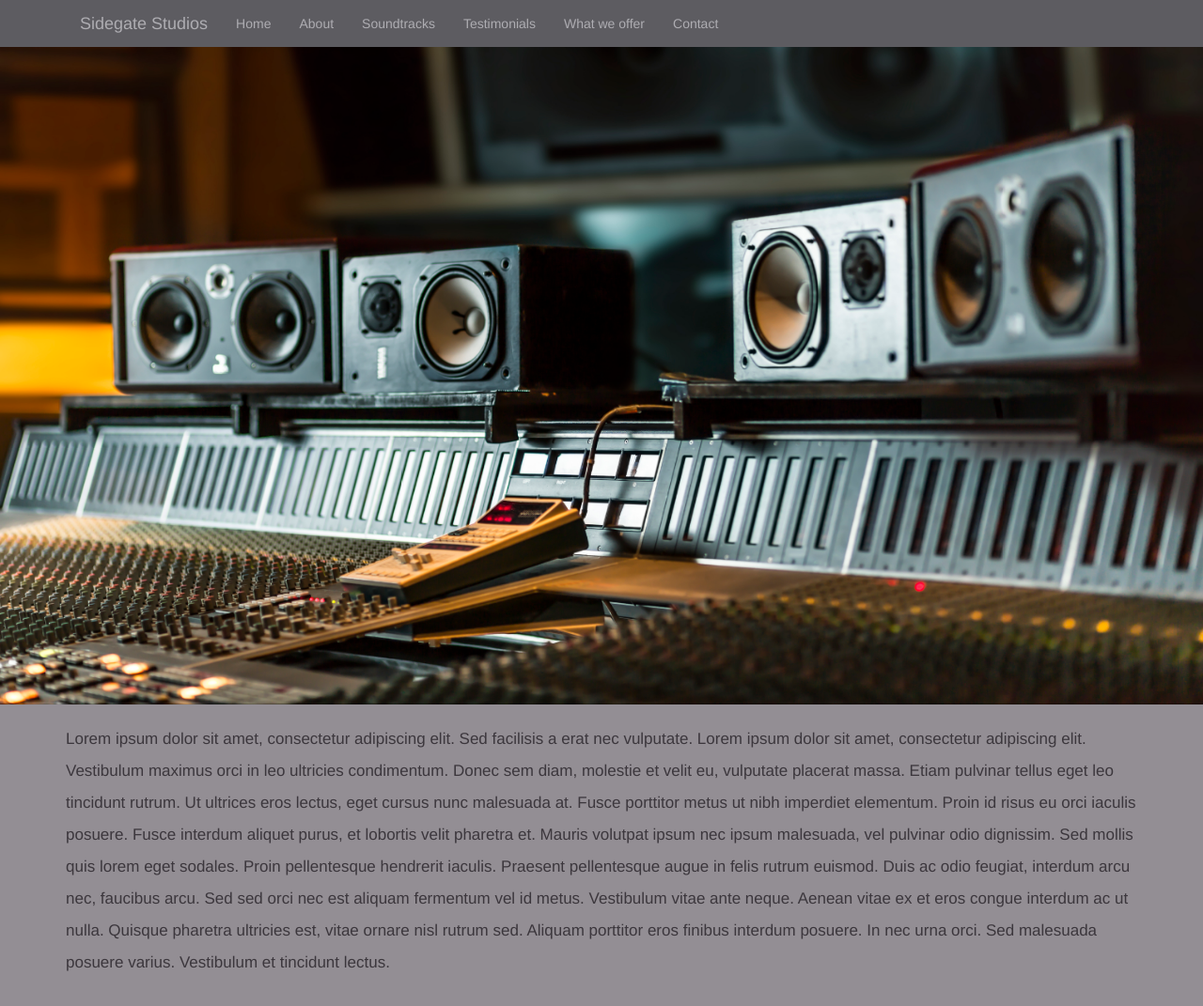
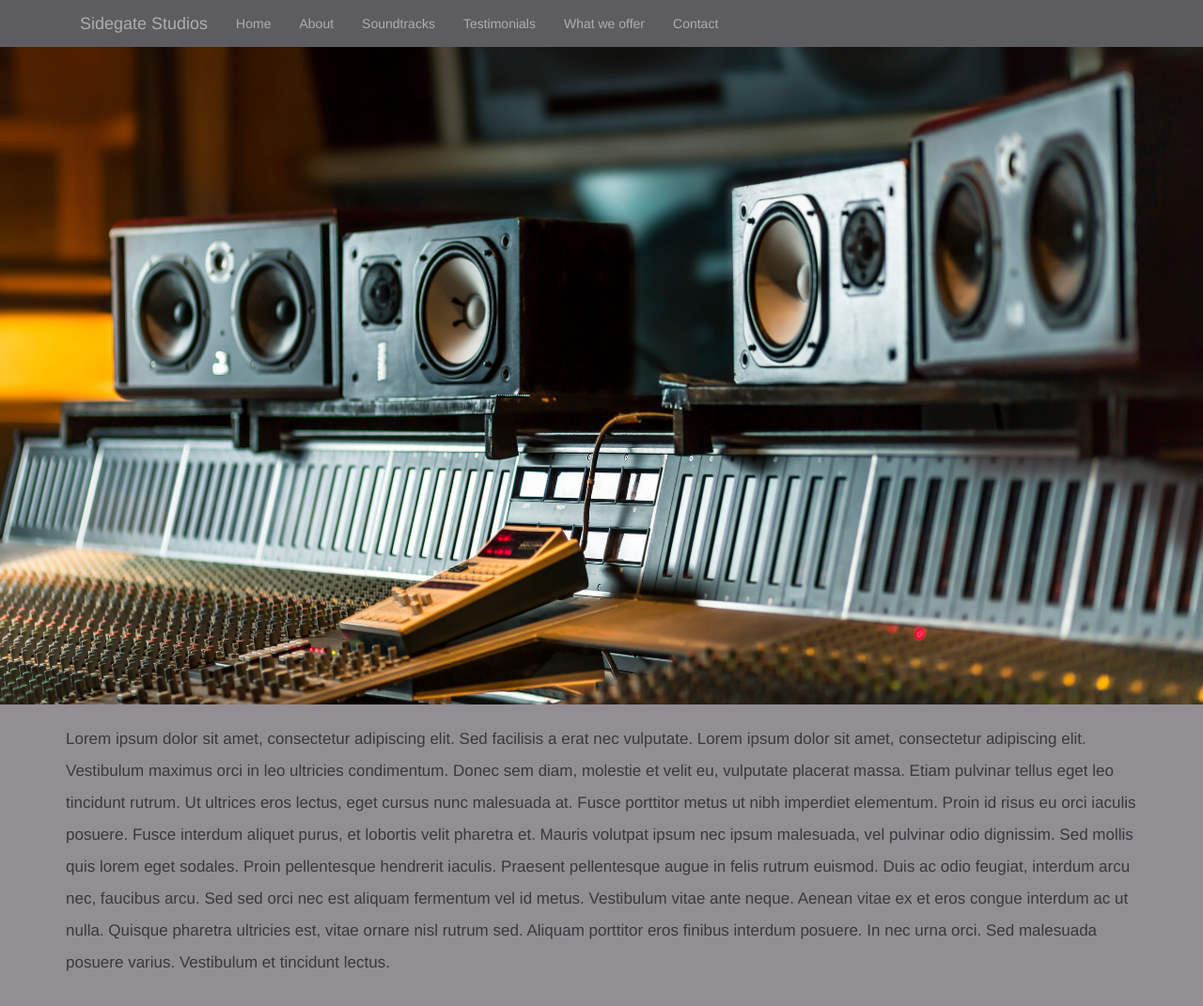
Before and after one commit to jcprouse/sidegate-studios, a PHP site: page /index.html in a window 1280 px wide. Shown: the top 1071 px of the page at 94% size. Run offline with PHP 8.4, Linux system fonts and the light colour scheme; style sheets or scripts are compiled from the project's sources.

```diff
--- a/index.html
+++ b/index.html
@@ -91,9 +91,10 @@
 
 
 <div class="carosel">
+  <!--div style="overflow:hidden; width:100%; text-align:center; height:700px;"><img style="min-width:100%; max-width:none; height:700px; margin: 0 -100%;" srcset="resources/images/carosel/studio3.jpg" alt="My default image"></div-->
   <div><img srcset="resources/images/carosel/studio3.jpg" alt="My default image"></div>
-  <div><img srcset="resources/images/carosel/studio.jpg" alt="My default image"></div>
-  <div><img srcset="resources/images/carosel/studio2.jpg" alt="My default image"></div>
+  <!--div><img srcset="resources/images/carosel/studio.jpg" alt="My default image"></div>
+  <div><img srcset="resources/images/carosel/studio2.jpg" alt="My default image"></div-->
 </div>
 
 
@@ -279,7 +280,7 @@
 <script>
 
 $(document).ready(function(){
-  $('.carosel').slick({
+  /*$('.carosel').slick({
     accessibility: false,
     draggable:false,
     focusOnSelect:false,
@@ -290,12 +291,23 @@ $(document).ready(function(){
     slidesToScroll: 1,
     autoplay: true,
     autoplaySpeed: 2000
-  });
+  });*/
 
   $('.navbar-nav li a').click(function(){
     var tag = $(".segment-"+$(this).attr("src"));
     $('html,body').animate({scrollTop: tag.offset().top},'slow');
   });
+
+  /*$(window).resize(function(){
+    var windowWidth = $(window).width();
+    var imgSrc = $('#image');
+    if(windowWidth <= 400){
+      imgSrc.attr('src','http://cdn.sstatic.net/Sites/stackoverflow/company/img/logos/so/so-icon.png?v=c78bd457575a');
+    }
+    else if(windowWidth > 400){
+      imgSrc.attr('src','http://i.stack.imgur.com/oURrw.png');
+    }
+  });*/
 });
 
 </script>
--- a/resources/css/main.css
+++ b/resources/css/main.css
@@ -75,13 +75,27 @@ header {
   border-color: #aeadb2 !important; }
 
 /* Slider*/
-.carosel img {
+.carosel div {
+  overflow: hidden;
   width: 100%;
-  max-height: 700px;
-  height: auto;
+  text-align: center;
+  height: 700px;
+  line-height: 700px; }
+
+.carosel div img {
+  height: 700px;
+  max-width: none;
+  margin: -100%;
+  /* width:auto; min-height:700px;max-height:700px; height:auto; */
   border-style: none;
   outline: none; }
 
+@media (min-width: 1049px) {
+  .carosel div img {
+    width: 100%;
+    max-width: none;
+    margin: -100%;
+    height: auto; } }
 .segment-display {
   width: 100%;
   /*padding-left: 15px; padding-right: 15px;*/
--- a/resources/css/main.scss
+++ b/resources/css/main.scss
@@ -91,7 +91,13 @@ header {background-color: $colour-bg-1 !important; color: $colour-text-1}
 .navbar-collapse {border-color: $colour-text-1 !important}
 //.nav li a:hover{background-color: transparent !important;}
 /* Slider*/
-.carosel img {width:100%; max-height:700px; height:auto; border-style: none; outline: none;}
+.carosel div {overflow:hidden; width:100%; text-align:center; height:700px; line-height:700px;}
+.carosel div img {height:700px; max-width:none; margin:-100%;/* width:auto; min-height:700px;max-height:700px; height:auto; */border-style: none; outline: none;}
+@media (min-width: 1049px) {
+  .carosel div img{
+    width:100%; max-width:none;  margin: -100%; height:auto;
+  }
+}
 
 .segment-display{width: 100%; /*padding-left: 15px; padding-right: 15px;*/ padding-top: 20px; padding-bottom: 20px;}
 .segment-display h1 {/*font-size: $header-font-size; font-family: "open-sans-light";*/ width: 100%; text-align: center; /* font-weight: bold;*/ margin-bottom: 20px;}
```
Also changed, not shown: 1 other file.
